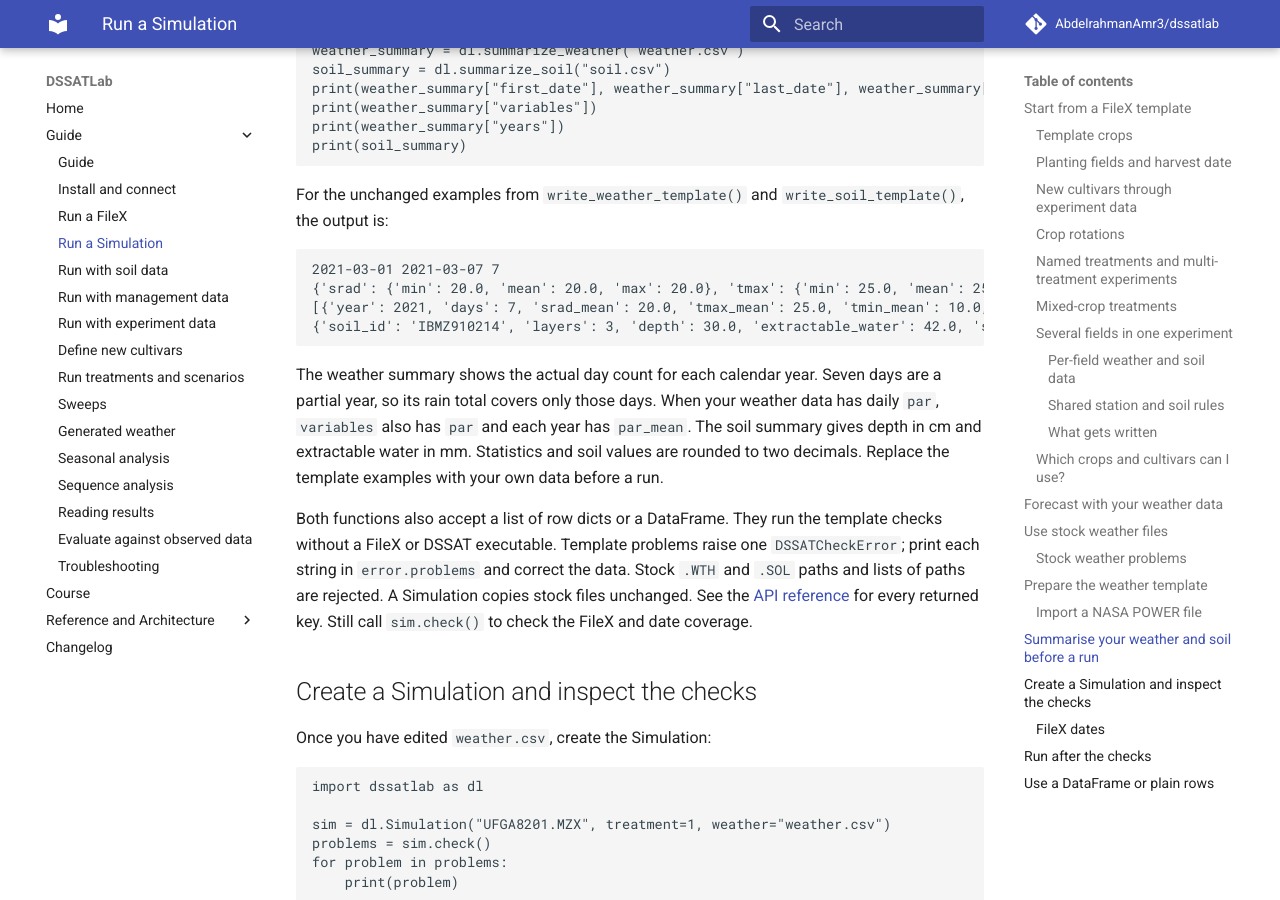
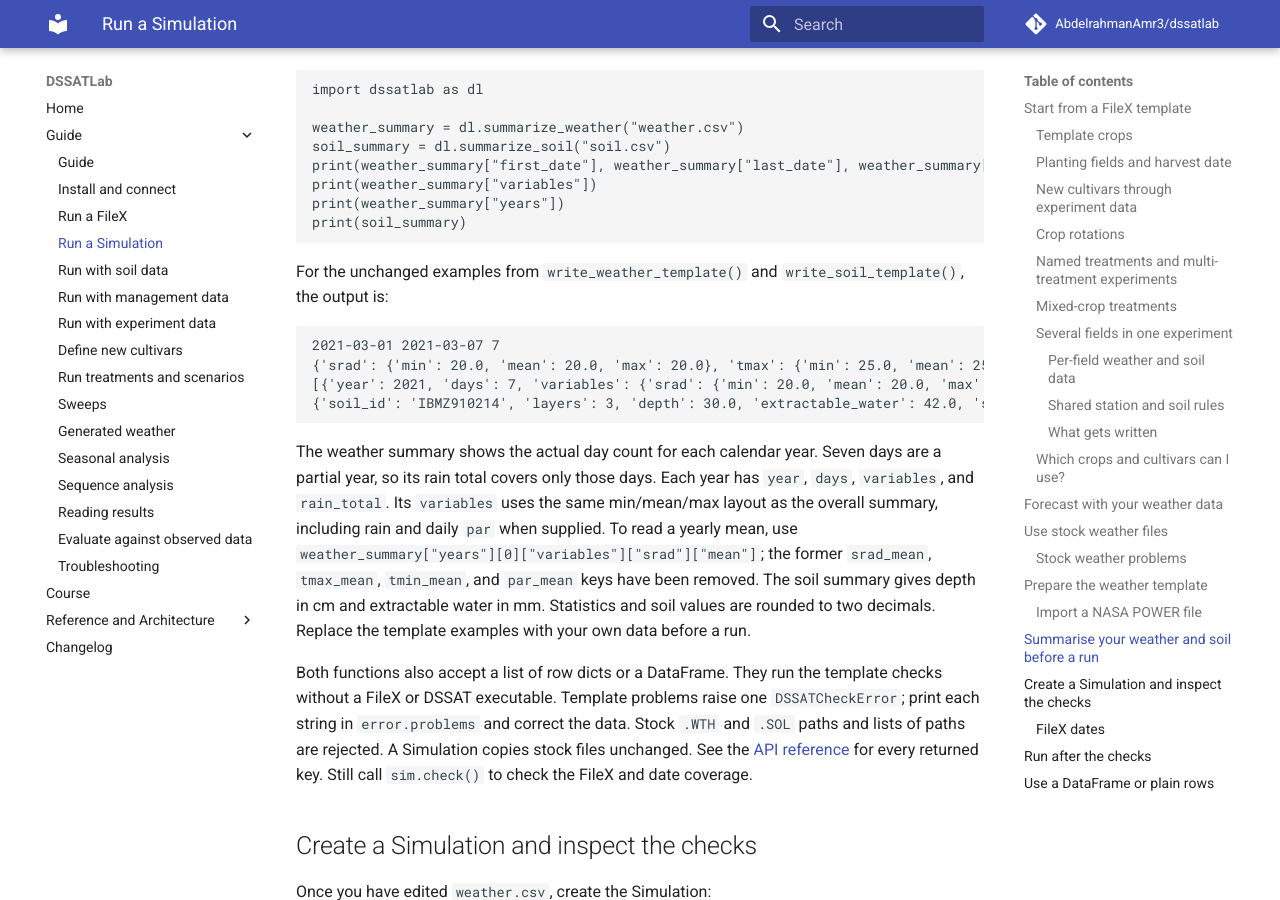
Before and after one commit to AbdelrahmanAmr3/dssatlab, an MkDocs documentation site: the page built from docs/guide/simulation.md, in a window 1280 px wide and 900 px high, scrolled down 15064 px. Built offline with MkDocs 1.6.1 and Material for MkDocs 9.7.7, drawn with Linux system fonts in a browser that asks for light colours; comment, search, counter and statistics services are not loaded; some of the changed text lies outside the part shown.

Commit message:
Crop codes in list_cultivars, one summarize_weather layout, install text (#376)
Co-Authored-By: Claude Opus 5.5 <noreply@anthropic.com>

````diff
--- a/docs/guide/simulation.md
+++ b/docs/guide/simulation.md
@@ -294,12 +294,15 @@ for crop in crops:
 To list the cultivar codes and names available for a template crop:
 
 ```python
-cultivars = dl.list_cultivars("soybean")
+cultivars = dl.list_cultivars("SB")  # "soybean" also works.
 for cv in cultivars[:5]:
     print(cv["code"], cv["name"])
 ```
 
 `list_cultivars(crop)` returns rows of dictionaries with keys `"code"` and `"name"` in `.CUL` file order, listing the first occurrence of each distinct code.
+It accepts a template crop name or DSSAT crop code, case-insensitively:
+`"soybean"`, `"SOYBEAN"`, `"SB"`, and `"sb"` select the same table.
+An unknown crop raises `DSSATCheckError` listing all template crop names and codes.
 
 Both listings accept an optional `executable=` argument, never touch the network or write to saved configuration, and return plain dictionaries compatible with `dl.to_dataframe()`.
 
@@ -547,7 +550,8 @@ empty; they are written as `-99` (not given). Supplied values must be finite
 numbers. The weather file uses their values from the first row, so put station
 values there. The checks do not require these values to be identical across rows.
 
-The template writer's example omits `par`; add it when you have daily PAR.
+The template writer's example includes `par` with 40 mol/m² per day on each row.
+Replace it with your daily PAR data, or remove the column when PAR is unavailable.
 Unlike station values, `par` must be supplied on every row if present, including
 in a list of dicts. A partially or entirely empty PAR column fails the checks.
 Daily values may vary and must be finite and from 0 to 100 inclusive. The writer
@@ -639,15 +643,19 @@ For the unchanged examples from `write_weather_template()` and
 
 ```text
 2021-03-01 2021-03-07 7
-{'srad': {'min': 20.0, 'mean': 20.0, 'max': 20.0}, 'tmax': {'min': 25.0, 'mean': 25.0, 'max': 25.0}, 'tmin': {'min': 10.0, 'mean': 10.0, 'max': 10.0}, 'rain': {'min': 0.0, 'mean': 0.0, 'max': 0.0}}
-[{'year': 2021, 'days': 7, 'srad_mean': 20.0, 'tmax_mean': 25.0, 'tmin_mean': 10.0, 'rain_total': 0.0}]
+{'srad': {'min': 20.0, 'mean': 20.0, 'max': 20.0}, 'tmax': {'min': 25.0, 'mean': 25.0, 'max': 25.0}, 'tmin': {'min': 10.0, 'mean': 10.0, 'max': 10.0}, 'rain': {'min': 0.0, 'mean': 0.0, 'max': 0.0}, 'par': {'min': 40.0, 'mean': 40.0, 'max': 40.0}}
+[{'year': 2021, 'days': 7, 'variables': {'srad': {'min': 20.0, 'mean': 20.0, 'max': 20.0}, 'tmax': {'min': 25.0, 'mean': 25.0, 'max': 25.0}, 'tmin': {'min': 10.0, 'mean': 10.0, 'max': 10.0}, 'rain': {'min': 0.0, 'mean': 0.0, 'max': 0.0}, 'par': {'min': 40.0, 'mean': 40.0, 'max': 40.0}}, 'rain_total': 0.0}]
 {'soil_id': 'IBMZ910214', 'layers': 3, 'depth': 30.0, 'extractable_water': 42.0, 'salb': 0.13, 'slro': 60.0, 'sldr': 0.5, 'slpf': 1.0}
 ```
 
 The weather summary shows the actual day count for each calendar year.
 Seven days are a partial year, so its rain total covers only those days.
-When your weather data has daily `par`, `variables` also has `par` and each
-year has `par_mean`. The soil summary gives depth in cm and extractable water
+Each year has `year`, `days`, `variables`, and `rain_total`. Its `variables`
+uses the same min/mean/max layout as the overall summary, including rain and
+daily `par` when supplied. To read a yearly mean, use
+`weather_summary["years"][0]["variables"]["srad"]["mean"]`; the former
+`srad_mean`, `tmax_mean`, `tmin_mean`, and `par_mean` keys have been removed.
+The soil summary gives depth in cm and extractable water
 in mm. Statistics and soil values are rounded to two decimals.
 Replace the template examples with your own data before a run.
 
````
Also changed, not shown: CHANGELOG.md (+7 -0 lines), docs/guide/install.md (+4 -2 lines), docs/reference/api.md (+17 -3 lines), 10 other files.
